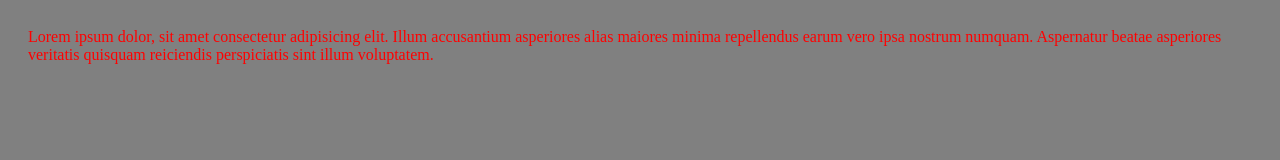
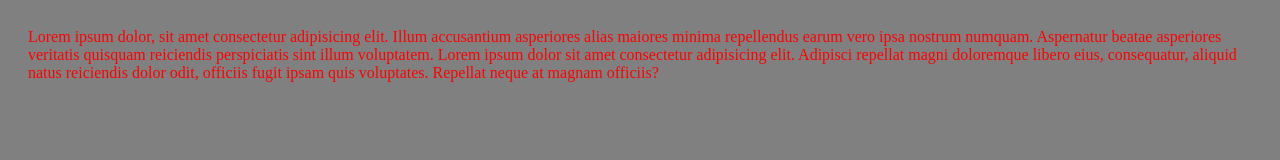
Before and after one commit to op3y3m6/GITHOST, a plain HTML site: page index.html in a window 1280 px wide. Drawn offline with Linux system fonts and the light colour scheme.

Commit message:
work now

```diff
--- a/index.html
+++ b/index.html
@@ -9,5 +9,6 @@
 </head>
 <body class="bot">
     Lorem ipsum dolor, sit amet consectetur adipisicing elit. Illum accusantium asperiores alias maiores minima repellendus earum vero ipsa nostrum numquam. Aspernatur beatae asperiores veritatis quisquam reiciendis perspiciatis sint illum voluptatem.
+    Lorem ipsum dolor sit amet consectetur adipisicing elit. Adipisci repellat magni doloremque libero eius, consequatur, aliquid natus reiciendis dolor odit, officiis fugit ipsam quis voluptates. Repellat neque at magnam officiis?
 </body>
 </html>
```
